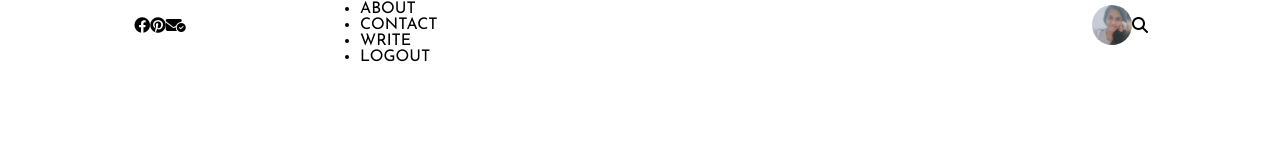
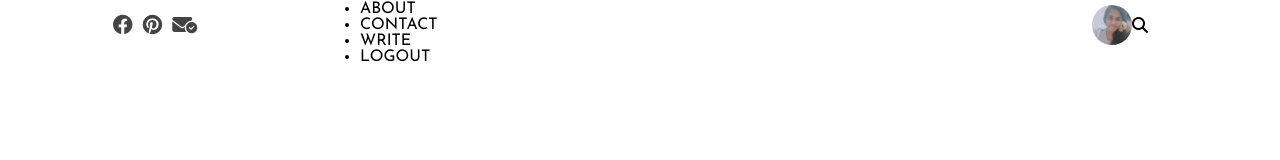
Before and after one commit to Sama-Liyanage/Journal-Website, a React (Create React App) app: page / in a window 1280 px wide. Shown: the top 160 px of the page. Built offline with nearby package versions, Linux system fonts and the light colour scheme.

Commit message:
Update Content

```diff
--- a/src/topbar/topbar.css
+++ b/src/topbar/topbar.css
@@ -16,12 +16,21 @@
     justify-content: center;
     /* background-color: tomato; */
 }
+
+.topCenter{
+    flex: 6;
+}
+
+.topIcon{
+    font-size: 20px;
+    margin-right: 10px;
+    color: #444;
+    cursor: pointer;
+}
+
 .topImg{
     width: 40px;
     height: 40px;
     border-radius: 50%;
     object-fit: cover;
 }
-.topCenter{
-    flex: 6;
-}
```
